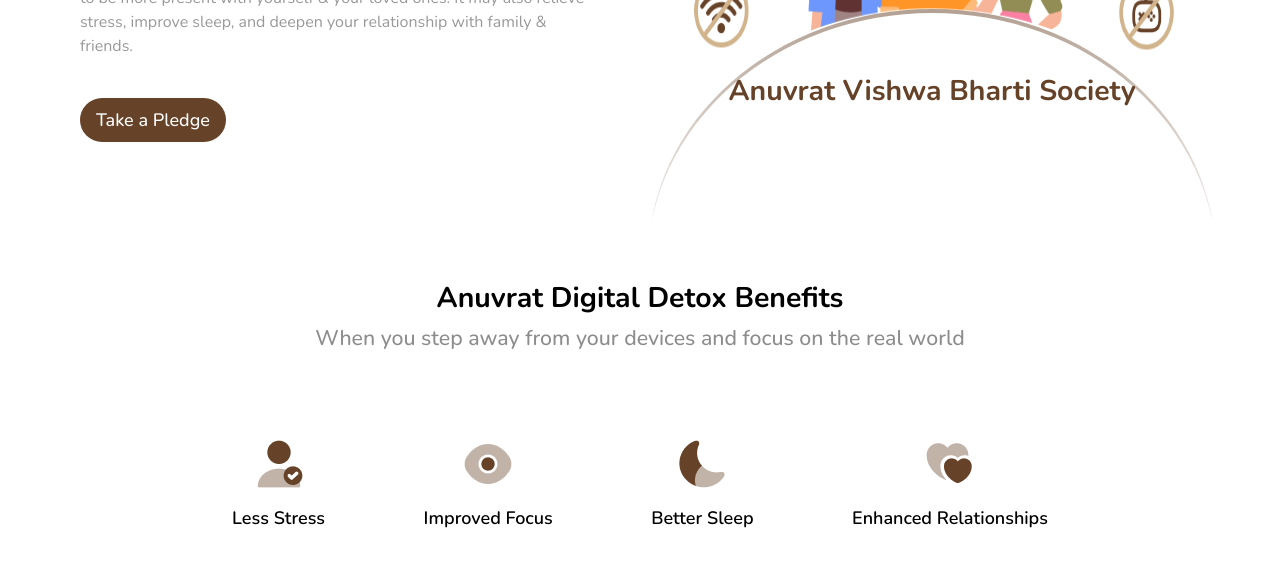
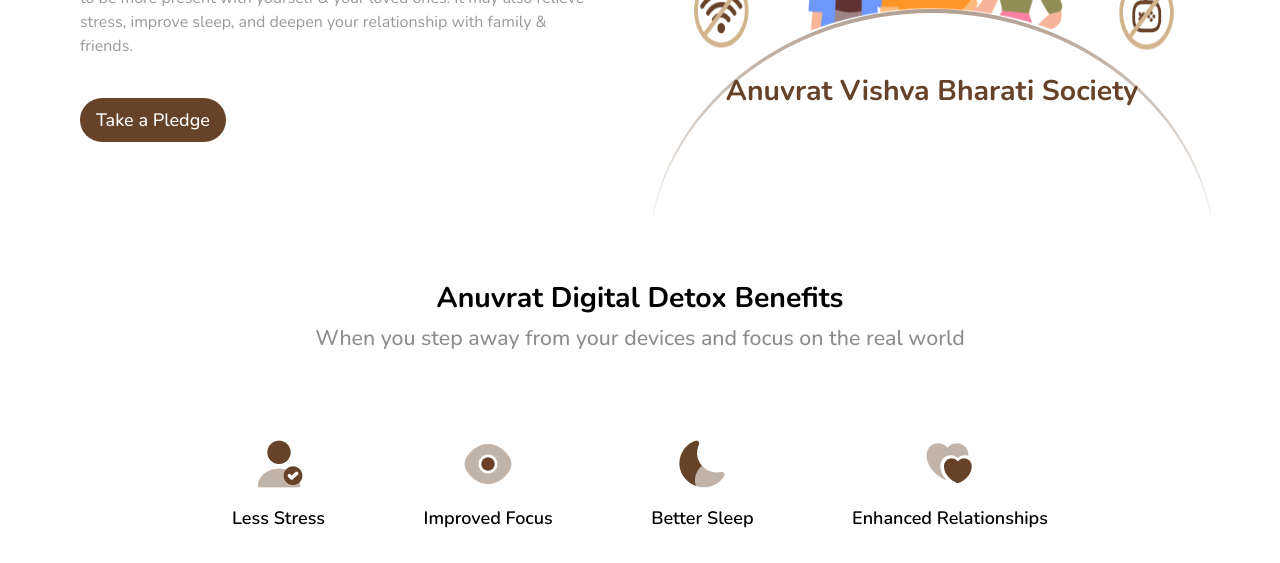
Before and after one commit to prag-man/ADD, a Next.js app: page / in a window 1280 px wide. Shown: the part 343-906 px from the top of the page. Built offline with nearby package versions, Linux system fonts and the light colour scheme; no server answers; the database is empty.

Commit message:
again few minor changes

```diff
--- a/src/app/page.js
+++ b/src/app/page.js
@@ -20,7 +20,7 @@
           <Image src='/images/home-banner.png' fill alt="banner" />
           <div className="ellipse h-[500px] mt-[242px] w-full rounded-[50%] bg-gradient-to-b from-[#66422880] via-white to-white absolute">
             <div className="h-full w-full bg-white mt-1 rounded-[50%] flex justify-center">
-             <h1 className="mt-[10%] text-2xl text-[#664228] font-bold">Anuvrat Vishwa Bharti Society</h1>
+             <h1 className="mt-[10%] text-2xl text-[#664228] font-bold">Anuvrat Vishva Bharati Society</h1>
             </div>
           </div>
         </div>
@@ -29,7 +29,7 @@
             <Image src='/images/home-banner.png' fill alt="banner" />
           </div>
           <div className="relative h-[55px] -mt-[26%] mx-auto">
-          <h1 className="text-base text-[#664228] font-bold">Anuvrat Vishwa Bharti Society</h1>
+          <h1 className=" text-lg text-[#664228] font-bold">Anuvrat Vishva Bharati Society</h1>
           </div>
         </div>
       </div>
```
